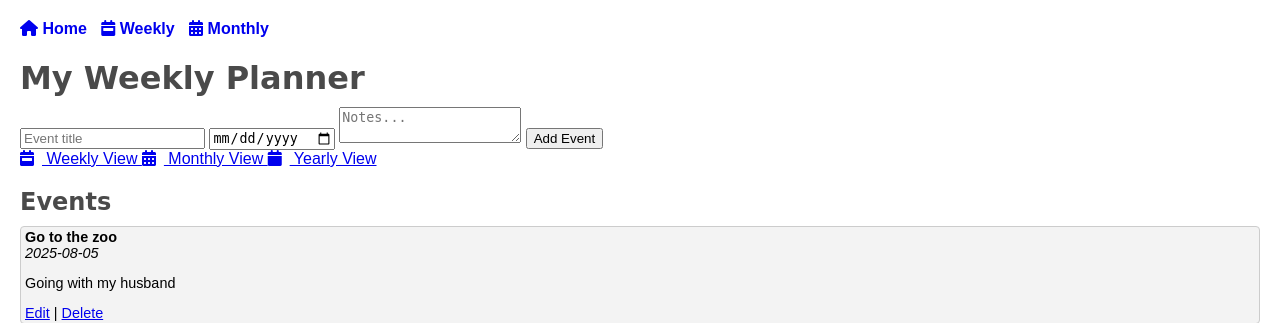
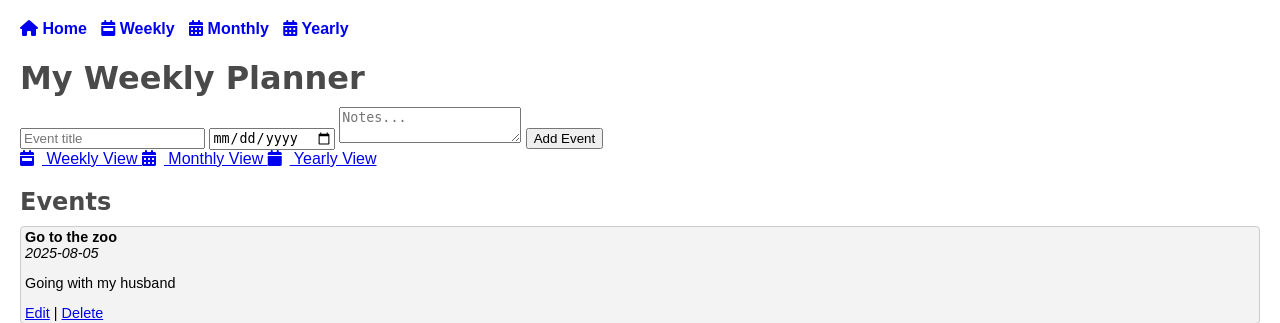
Before and after one commit to laurenksmith/digitalteacherplanner, a Flask app: page / in a window 1280 px wide. Shown: the top 323 px of the page. Run offline with Flask 3, Linux system fonts and the light colour scheme; some libraries are stand-ins or nearby versions; some web fonts are replaced.

Commit message:
It's finally working! Now, I have added the ability to move to Yearly view from the navigation toolbar.

```diff
--- a/templates/base.html
+++ b/templates/base.html
@@ -30,6 +30,7 @@
         <a href="{{ url_for('index') }}"><i class="fas fa-home"></i> Home</a>
         <a href="{{ url_for('week_redirect') }}"><i class="fas fa-calendar-week"></i> Weekly</a>
         <a href="{{ url_for('month_redirect') }}"><i class="fas fa-calendar-alt"></i> Monthly</a>
+        <a href="{{ url_for('yearly_redirect') }}"><i class="fas fa-calendar-alt"></i> Yearly</a>
     </nav>
 
     {% block content %}{% endblock %}
```
